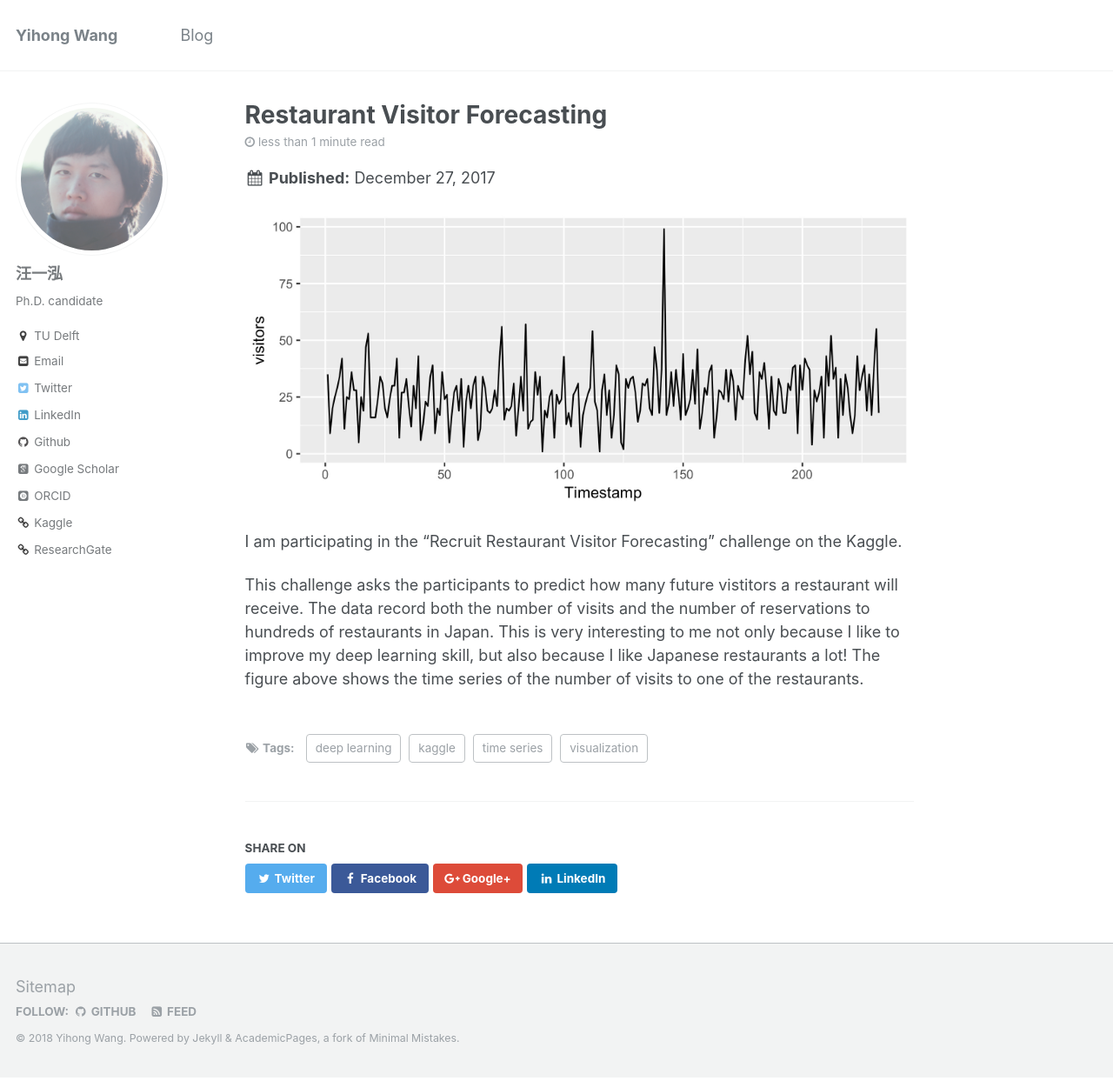
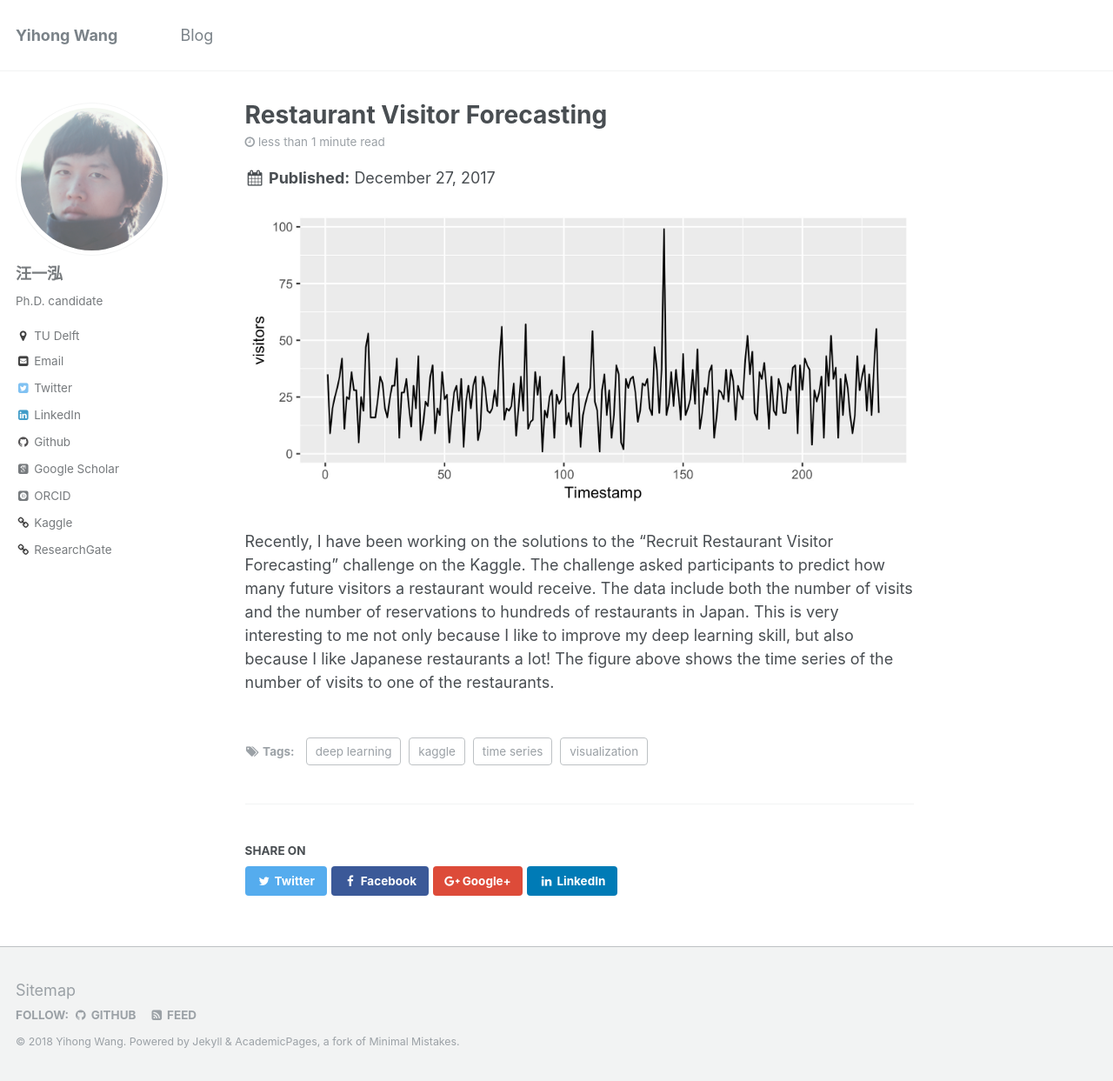
Before and after one commit to bellowswang/bellowswang.github.io, a Jekyll site: the page built from _posts/2017-12-27-blog-post-1.md, in a window 1280 px wide and 1243 px high. Shown: the whole window at 87% size. Built offline with Jekyll 4.4.1, drawn with Linux system fonts in a browser that asks for light colours; some web fonts are replaced.

Commit message:
blog revised

```diff
--- a/_posts/2017-12-27-blog-post-1.md
+++ b/_posts/2017-12-27-blog-post-1.md
@@ -11,6 +11,4 @@ tags:
 
 ![alt text](https://github.com/bellowswang/bellowswang.github.io/raw/master/images/ts20171227.jpeg)
 
-I am participating in the "Recruit Restaurant Visitor Forecasting" challenge on the Kaggle.
-
-This challenge asks the participants to predict how many future vistitors a restaurant will receive. The data record both the number of visits and the number of reservations to hundreds of restaurants in Japan. This is very interesting to me not only because I like to improve my deep learning skill, but also because I like Japanese restaurants a lot! The figure above shows the time series of the number of visits to one of the restaurants.
+Recently, I have been working on the solutions to the "Recruit Restaurant Visitor Forecasting" challenge on the Kaggle. The challenge asked participants to predict how many future visitors a restaurant would receive. The data include both the number of visits and the number of reservations to hundreds of restaurants in Japan. This is very interesting to me not only because I like to improve my deep learning skill, but also because I like Japanese restaurants a lot! The figure above shows the time series of the number of visits to one of the restaurants.
```
